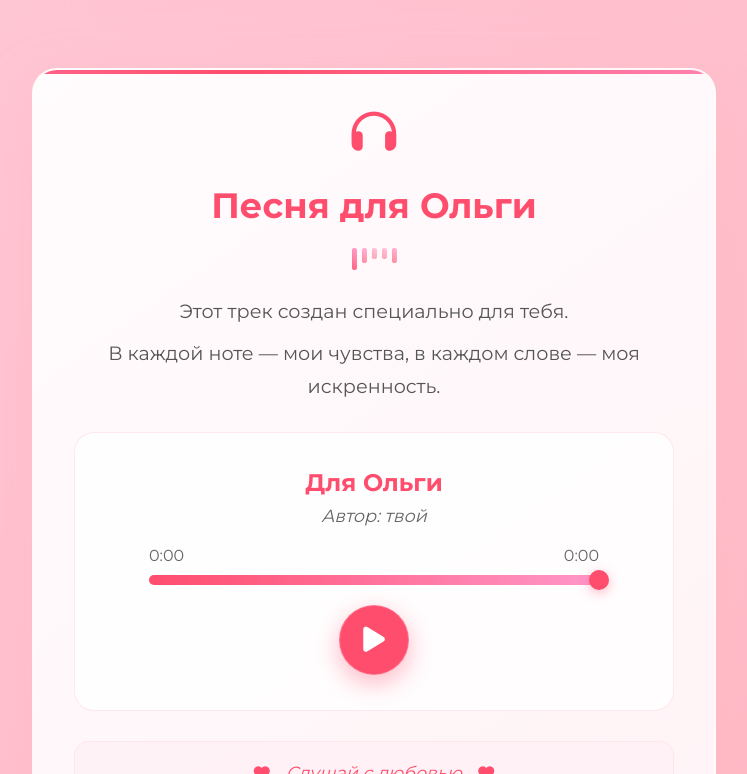
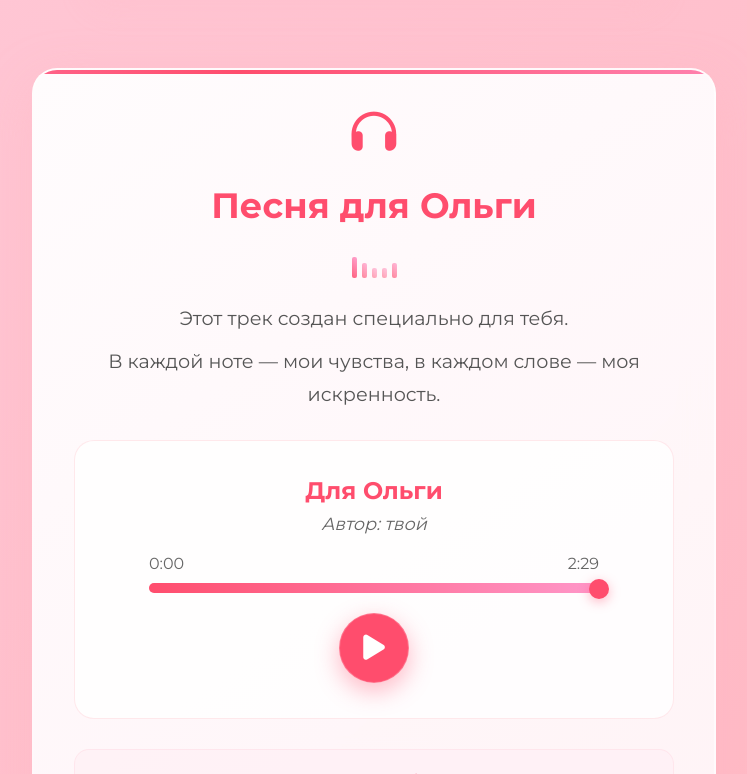
Before and after one commit to stardomdsa/LoveStoryOlya, a plain HTML site: page index.html in a window 1280 px wide. Shown: the part 1775-2549 px from the top of the page, without its empty margins (266-1013 px from the left). Drawn offline with Linux system fonts and the light colour scheme.

Commit message:
фикс

```diff
--- a/index.html
+++ b/index.html
@@ -147,7 +147,7 @@
                     <div class="progress-container">
                         <div class="time-display">
                             <span id="current-time">0:00</span>
-                            <span id="duration">0:00</span>
+                            <span id="duration">2:29</span>
                         </div>
                         <div class="progress-track">
                             <div class="progress-bar" id="progress-bar"></div>
--- a/style.css
+++ b/style.css
@@ -487,14 +487,18 @@ body::before {
     padding: 32px 24px 24px 24px;
     text-align: center;
     z-index: 3;
+    overflow: hidden;
 }
 
 .love-card:before {
     content: '';
     position: absolute;
-    top: 0; left: 0;
-    width: 100%; height: 5px;
+    top: 0;
+    left: 0;
+    width: 100%;
+    height: 5px;
     background: linear-gradient(90deg, var(--bunny-ear), var(--accent));
+    z-index: -1;
 }
 
 .love-card h1 {
@@ -719,17 +723,20 @@ body::before {
 .sound-waves {
     display: flex;
     justify-content: center;
-    gap: 4px;
-    margin-top: 15px;
+    gap: 5px;
+    margin-top: 20px;
+    height: 30px; /* Фиксированная высота для десктопа */
+    align-items: end; /* Волны будут выравниваться по низу */
 }
 
 .wave {
-    width: 4px;
-    height: 20px;
+    width: 5px;
+    height: 25px;
     background: linear-gradient(45deg, var(--accent), #ff97c9);
     border-radius: 2px;
     /* Возвращаем анимацию волн */
     animation: waveAnimation 1.5s infinite ease-in-out;
+    transform-origin: bottom; /* Анимация от низа */
 }
 
 .wave:nth-child(1) { animation-delay: 0s; }
@@ -739,8 +746,14 @@ body::before {
 .wave:nth-child(5) { animation-delay: 0.8s; }
 
 @keyframes waveAnimation {
-    0%, 100% { height: 10px; opacity: 0.5; }
-    50% { height: 25px; opacity: 1; }
+    0%, 100% {
+        height: 10px;
+        opacity: 0.5;
+    }
+    50% {
+        height: 25px;
+        opacity: 1;
+    }
 }
 
 .music-description {
```
